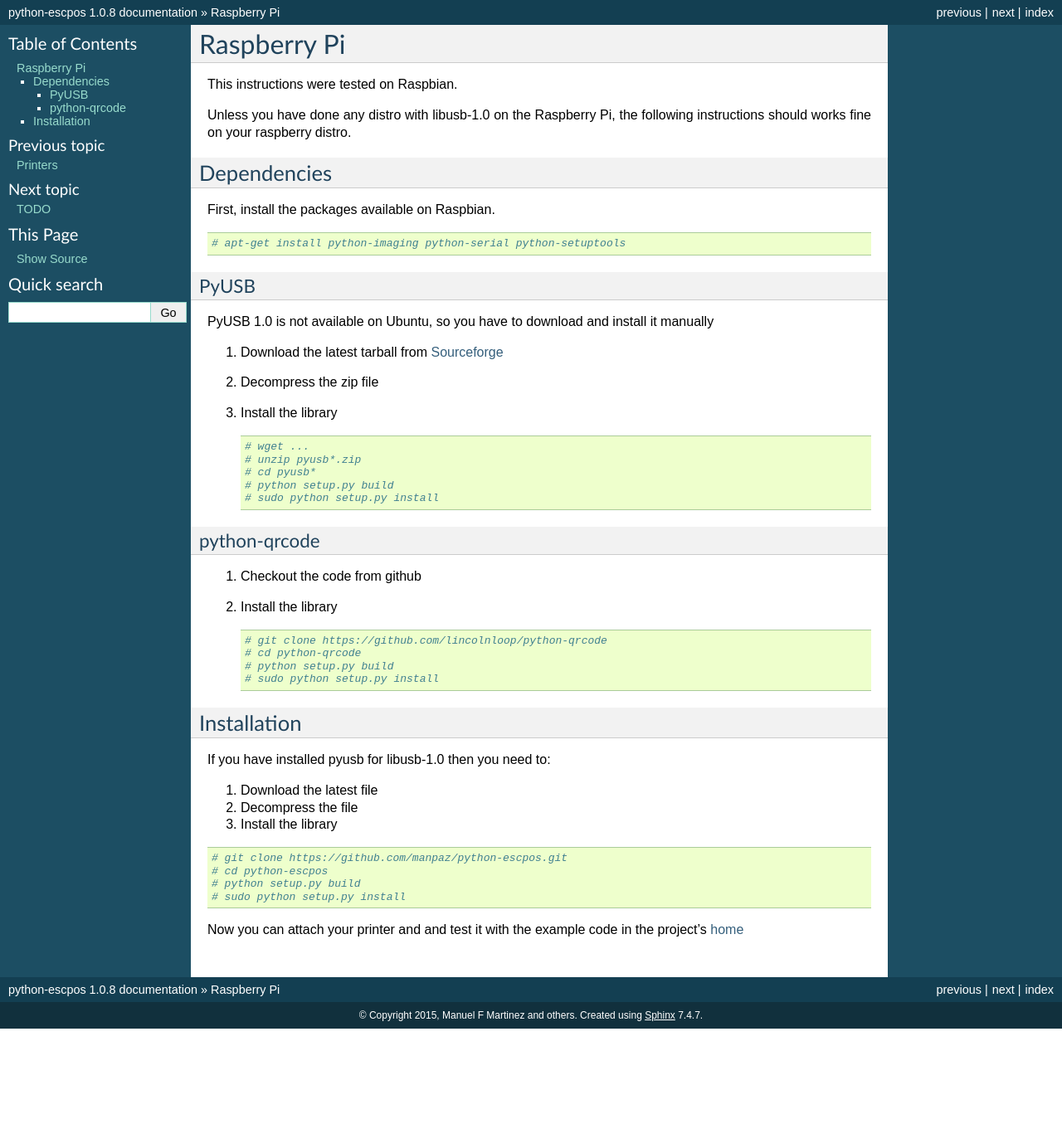
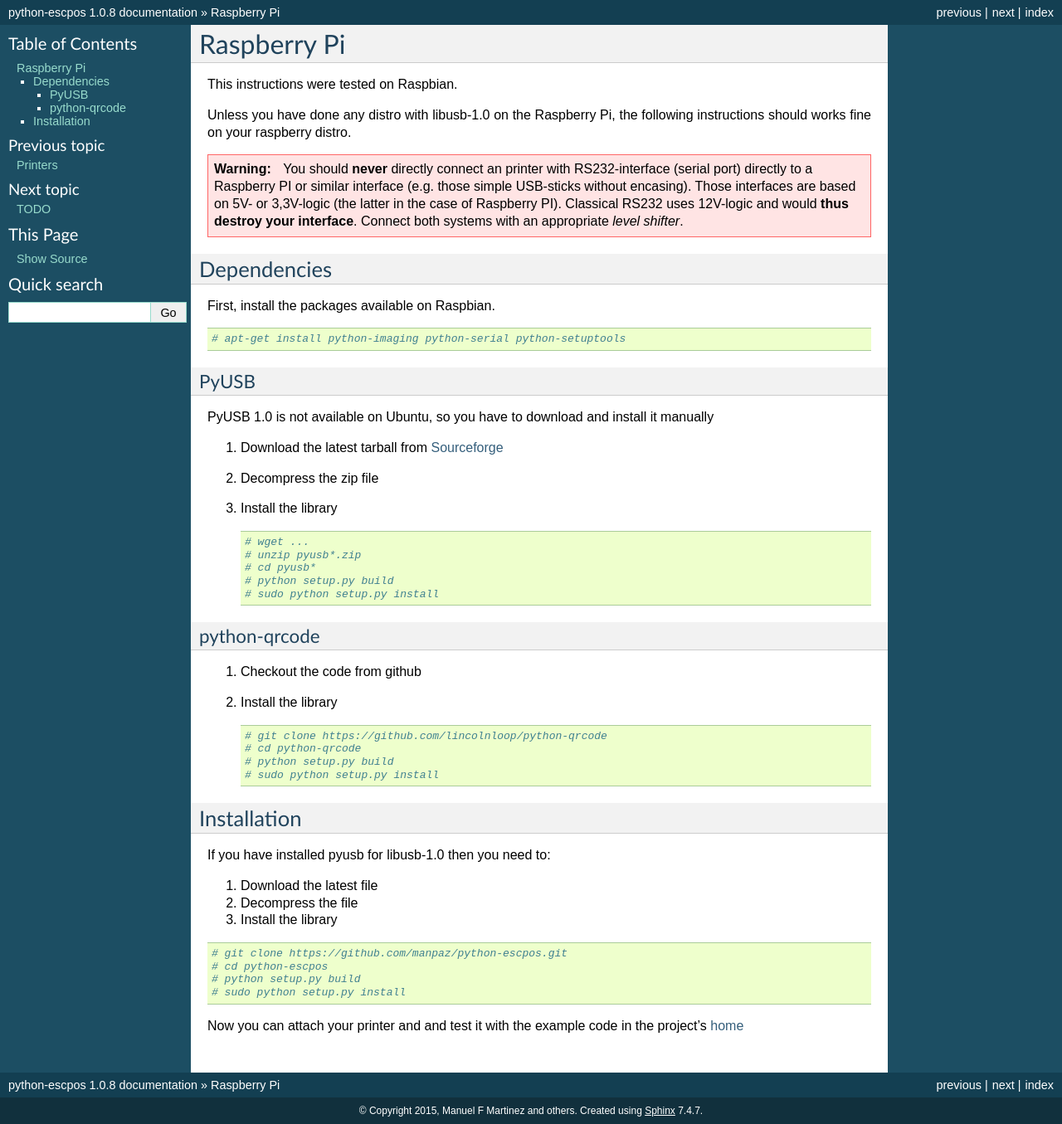
Before and after one commit to python-escpos/python-escpos, a Sphinx documentation site: the page built from doc/user/raspi.rst, in a window 1280 px wide. Shown: the whole page at 83% size. Built offline with Sphinx 7.4.7, drawn with Linux system fonts in a browser that asks for light colours; pages that are not in the unit, such as notebooks, are missing from menus; before the commit the page ends 1240 px from its top, so only the background shows below that.

Commit message:
DOC added notice on RS232 voltage levels
fixes #41

```diff
--- a/doc/user/raspi.rst
+++ b/doc/user/raspi.rst
@@ -6,6 +6,11 @@ This instructions were tested on Raspbian.
 
 Unless you have done any distro with libusb-1.0 on the Raspberry Pi, the
 following instructions should works fine on your raspberry distro.
+
+.. warning:: You should **never** directly connect an printer with RS232-interface (serial port) directly to
+    a Raspberry PI or similar interface (e.g. those simple USB-sticks without encasing). Those interfaces are
+    based on 5V- or 3,3V-logic (the latter in the case of Raspberry PI). Classical RS232 uses 12V-logic and would
+    **thus destroy your interface**. Connect both systems with an appropriate *level shifter*.
 
 Dependencies
 ------------
```
